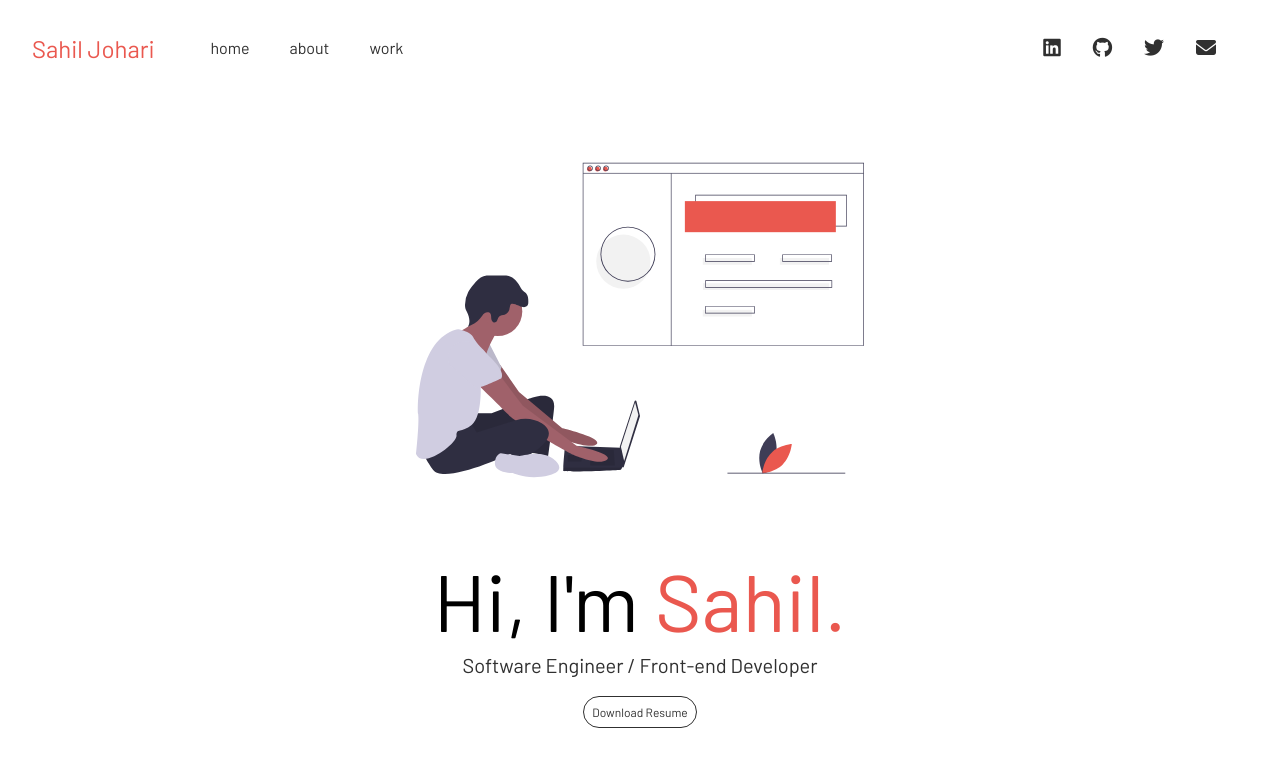
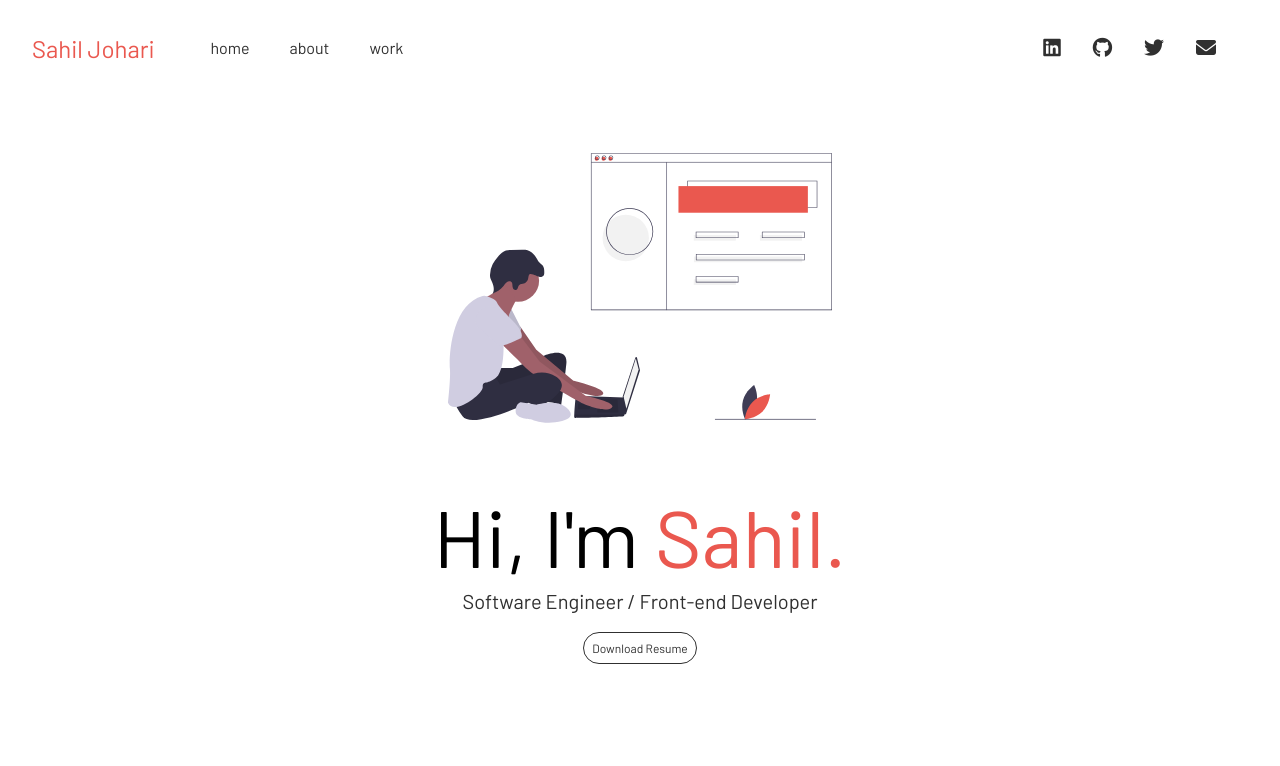
Before and after one commit to sahiljohari/portfolio-website, a React (Create React App) app: page / in a window 1280 px wide. Shown: the top 766 px of the page. Built offline with nearby package versions, Linux system fonts and the light colour scheme.

Commit message:
portfolio design file added

```diff
--- a/src/components/IntroSection/style.css
+++ b/src/components/IntroSection/style.css
@@ -10,8 +10,8 @@
 }
 
 .intro-svg svg {
-	width: 28rem;
-	height: 28rem;
+	width: 24rem;
+	height: 24rem;
 }
 
 .intro-title {
```
Also changed, not shown: 1 other file (tests, documents, lock files or other folders).
